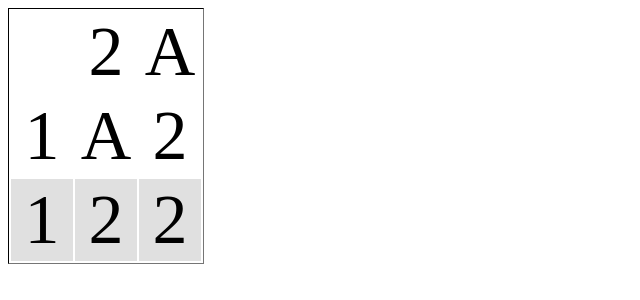
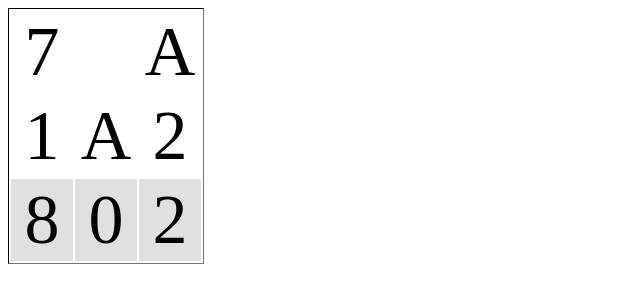
Before and after one commit to Jeanosis/educational, a plain HTML site: page examples/second-task/index.html in a window 1280 px wide. Shown: the whole page, without its empty margins (0-640 px from the left). Drawn offline with Linux system fonts and the light colour scheme.

Commit message:
finish transition to new syntax

```diff
--- a/examples/second-task/index.html
+++ b/examples/second-task/index.html
@@ -8,8 +8,8 @@
 <body>
     <table id="table">
         <tr>
+            <td>7</td>
             <td></td>
-            <td>2</td>
             <td>A</td>
         </tr>
         <tr>
@@ -17,8 +17,6 @@
             <td>A</td>
             <td>2</td>
         </tr>
-        <tr id='results'></tr>
     </table>
-    <!-- <script src="scripts.js"></script> -->
 </body>
 </html>
--- a/examples/second-task/scripts.js
+++ b/examples/second-task/scripts.js
@@ -26,8 +26,5 @@
         document.getElementById('results').appendChild(td);
         td.innerHTML = sum[i];
     }
-    // for (let [index, value] of [1, 2, 3, 4, 5].entries()) {
-    //     console.log(index, value);
-    // }
     console.log('SUM', sum);
 })(document, window);
--- a/examples/second-task/scripts_new.js
+++ b/examples/second-task/scripts_new.js
@@ -17,11 +17,12 @@
             }
         });
     }
-
-    for(var i = 0; i < sum.length; i++) {
-        var td = document.createElement('td');
-        document.getElementById('results').appendChild(td);
-        td.innerHTML = sum[i];
+    let res = document.createElement('tr');
+    for (let i of sum) {
+        let td = document.createElement('td');
+        table.appendChild(res);
+        res.appendChild(td);
+        td.innerHTML = i;
     }
     console.log('SUM', sum);
 })(document, window);
--- a/examples/second-task/styles.css
+++ b/examples/second-task/styles.css
@@ -8,6 +8,6 @@
     width: 60px;
 }
 
-#table tr:last-child{
+#table > tr:last-child{
     background-color: #E0E0E0;
 }
```
